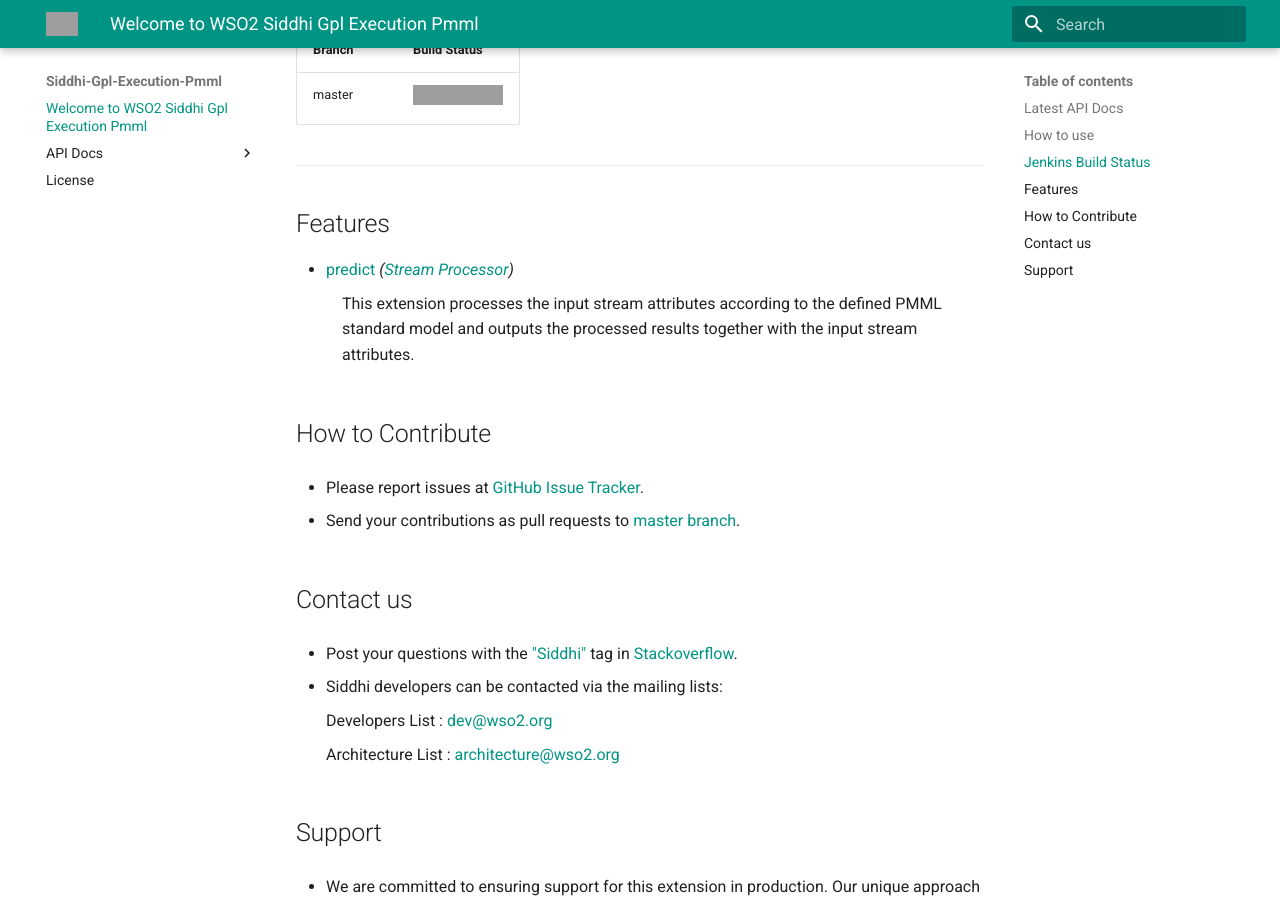
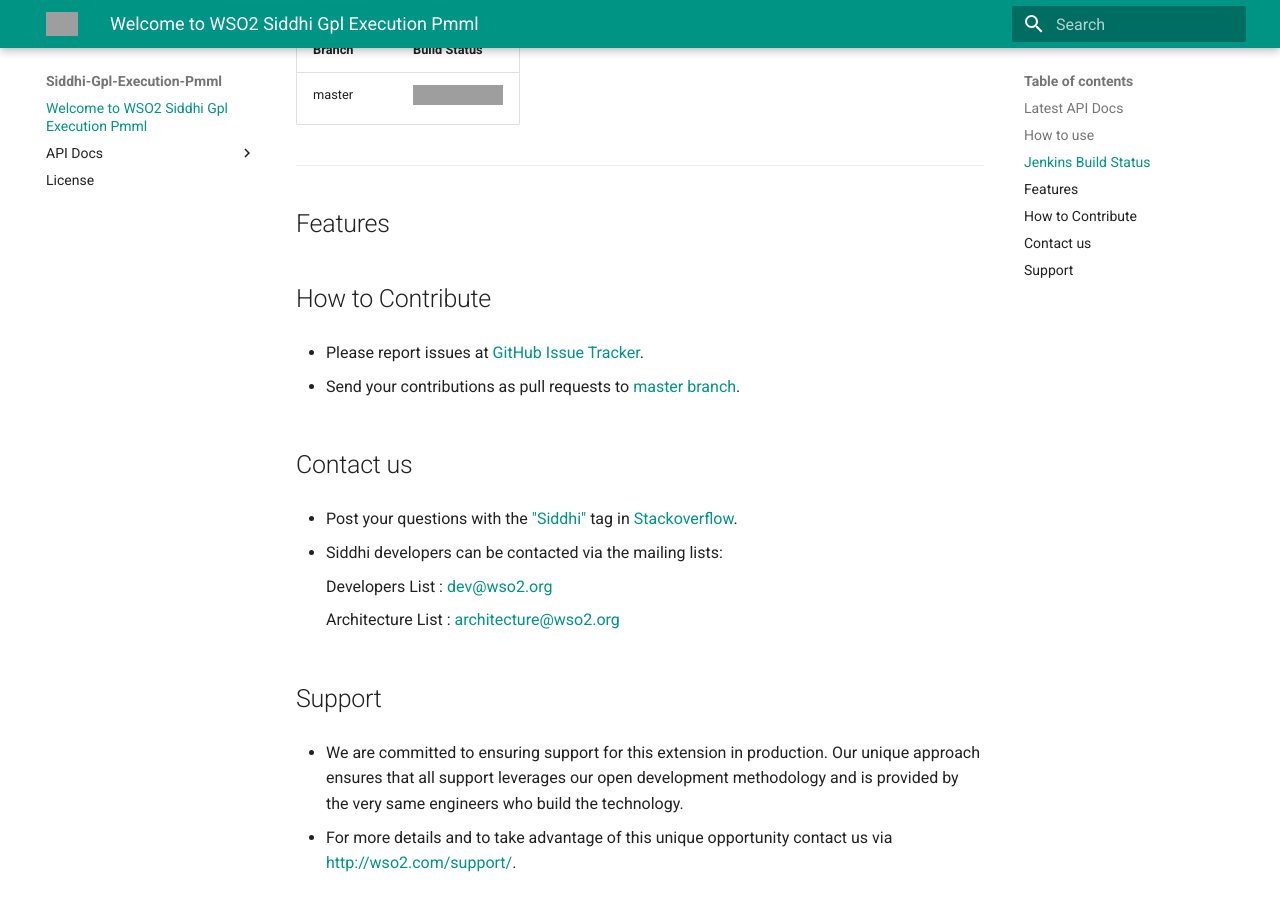
Before and after one commit to test-coverage-enforce-bot/siddhi-gpl-execution-pmml, an MkDocs documentation site: the page built from docs/index.md, in a window 1280 px wide and 900 px high, scrolled down 1096 px. Built offline with MkDocs 1.6.1 and Material for MkDocs 9.7.7, drawn with Linux system fonts in a browser that asks for light colours; old or Windows-style settings are respelled for this version of MkDocs; grey boxes are pictures that could not be loaded.

Commit message:
API doc update

```diff
--- a/docs/index.md
+++ b/docs/index.md
@@ -46,7 +46,6 @@
 
 ## Features
 
-* <a target="_blank" href="https://wso2-extensions.github.io/siddhi-gpl-execution-pmml/api/4.0.3-SNAPSHOT/#predict-stream-processor">predict</a> *(<a target="_blank" href="https://wso2.github.io/siddhi/documentation/siddhi-4.0/#stream-processors">Stream Processor</a>)*<br><div style="padding-left: 1em;"><p>This extension processes the input stream attributes according to the defined PMML standard model and outputs the processed results together with the input stream attributes.</p></div>
 
 ## How to Contribute
 
```
